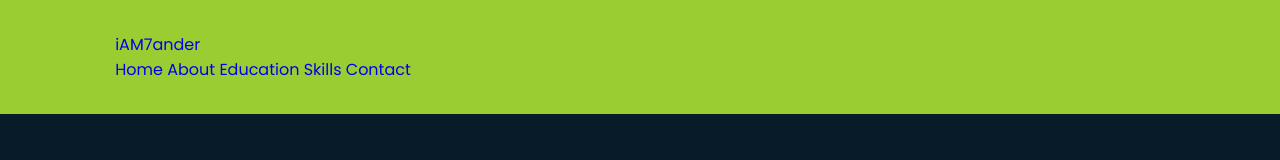
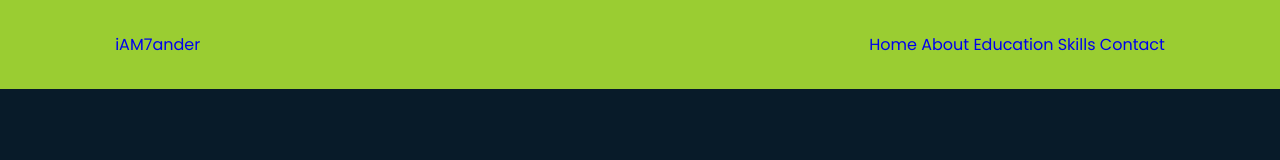
Before and after one commit to dasCripple/website-template, a plain HTML site: page index.html in a window 1280 px wide. Drawn offline with Linux system fonts and the light colour scheme.

Commit message:
updated z index

```diff
--- a/css/style.css
+++ b/css/style.css
@@ -35,4 +35,8 @@ body {
     width: 100%;
     padding: 2rem 9%;
     background: yellowgreen;
+    display: flex;
+    justify-content: space-between;
+    align-items: center;
+    z-index: 100;
 }
```
